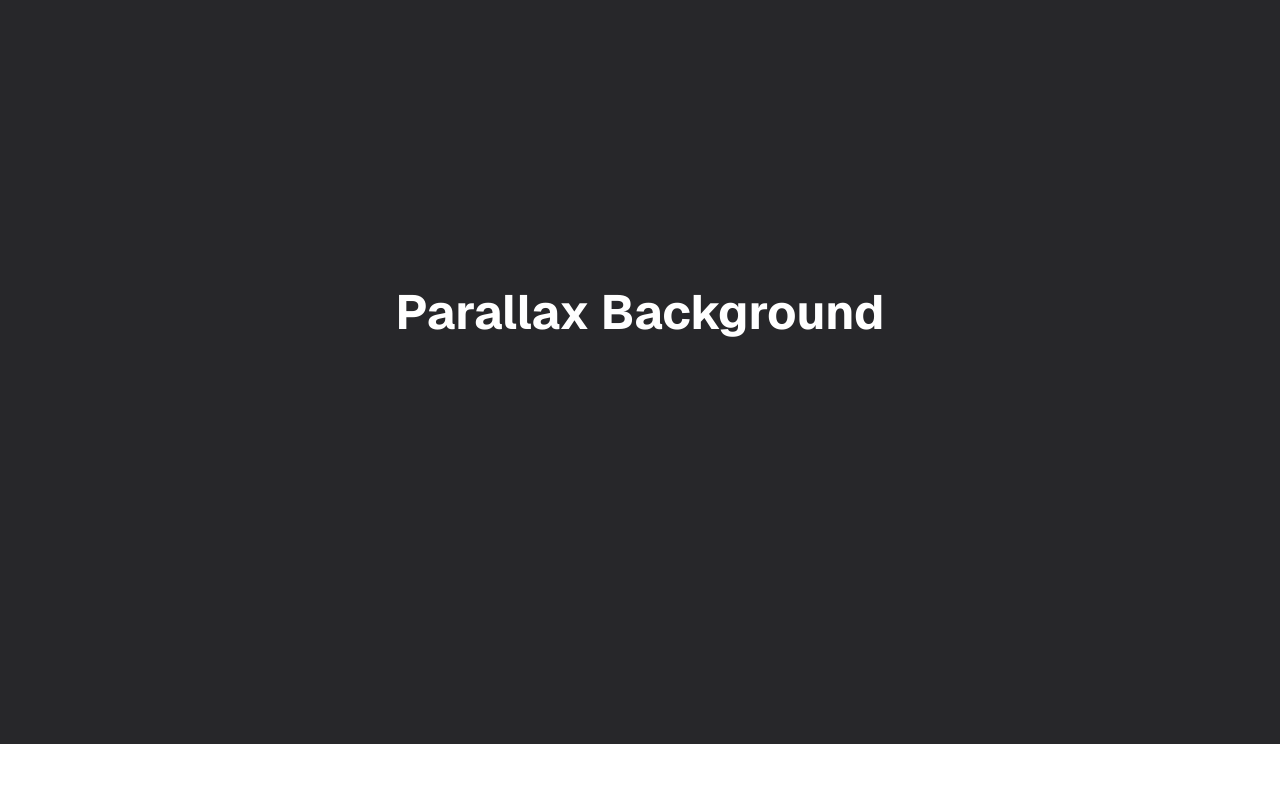
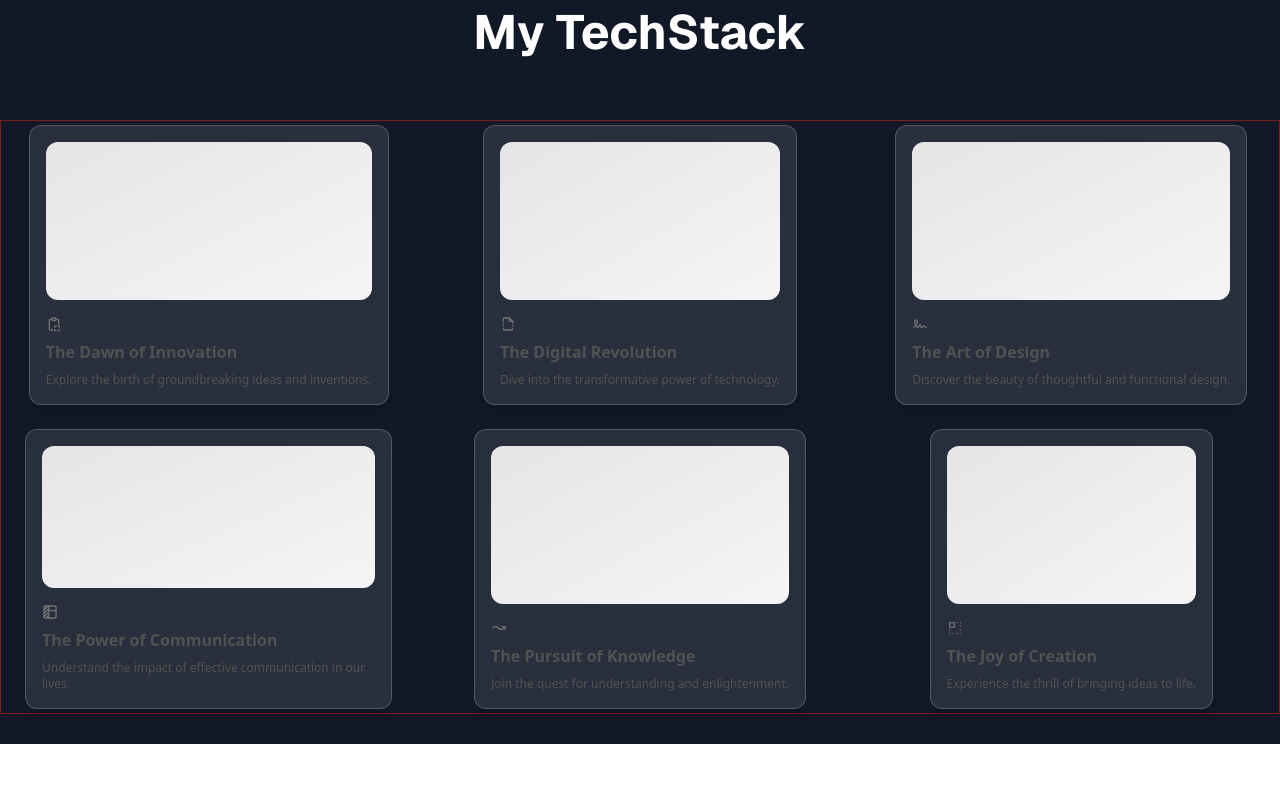
Before and after one commit to abelshinev/portfolio-v2, a Next.js app: page / in a window 1280 px wide. Shown: the part 920-1720 px from the top of the page. After the commit the page ends 1664 px from the top, so only its background shows below. Built offline with nearby package versions, Linux system fonts and the light colour scheme.

Commit message:
feat: Bento grid start

```diff
--- /dev/null
+++ b/components/bento-grid-demo.tsx
@@ -0,0 +1,71 @@
+import { cn } from "@/lib/utils";
+import React from "react";
+import { BentoGrid, BentoGridItem } from "./ui/bento-grid";
+import {
+  IconArrowWaveRightUp,
+  IconBoxAlignRightFilled,
+  IconBoxAlignTopLeft,
+  IconClipboardCopy,
+  IconFileBroken,
+  IconSignature,
+  IconTableColumn,
+} from "@tabler/icons-react";
+
+export function BentoGridDemo() {
+  return (
+    <BentoGrid className="w-full border border-red-900">
+      {items.map((item, i) => (
+        <BentoGridItem
+          key={i}
+          title={item.title}
+          description={item.description}
+          header={item.header}
+          icon={item.icon}
+          className={i === 3 || i === 6 ? "md:col-span-2" : ""}
+        />
+      ))}
+    </BentoGrid>
+  );
+}
+const Skeleton = () => (
+  <div className="flex flex-1 w-full h-full min-h-[6rem] rounded-xl bg-gradient-to-br from-neutral-200 dark:from-neutral-900 dark:to-neutral-800 to-neutral-100"></div>
+);
+const items = [
+  {
+    title: "The Dawn of Innovation",
+    description: "Explore the birth of groundbreaking ideas and inventions.",
+    header: <Skeleton />,
+    icon: <IconClipboardCopy className="h-4 w-4 text-neutral-500" />,
+  },
+  {
+    title: "The Digital Revolution",
+    description: "Dive into the transformative power of technology.",
+    header: <Skeleton />,
+    icon: <IconFileBroken className="h-4 w-4 text-neutral-500" />,
+  },
+  {
+    title: "The Art of Design",
+    description: "Discover the beauty of thoughtful and functional design.",
+    header: <Skeleton />,
+    icon: <IconSignature className="h-4 w-4 text-neutral-500" />,
+  },
+  {
+    title: "The Power of Communication",
+    description:
+      "Understand the impact of effective communication in our lives.",
+    header: <Skeleton />,
+    icon: <IconTableColumn className="h-4 w-4 text-neutral-500" />,
+  },
+  {
+    title: "The Pursuit of Knowledge",
+    description: "Join the quest for understanding and enlightenment.",
+    header: <Skeleton />,
+    icon: <IconArrowWaveRightUp className="h-4 w-4 text-neutral-500" />,
+  },
+  {
+    title: "The Joy of Creation",
+    description: "Experience the thrill of bringing ideas to life.",
+    header: <Skeleton />,
+    icon: <IconBoxAlignTopLeft className="h-4 w-4 text-neutral-500" />,
+  },
+];
--- a/components/pages/Home.js
+++ b/components/pages/Home.js
@@ -26,7 +26,7 @@ export default function HomePage() {
         style={{y}}
         className="absolute inset-0 bg-herobg bg-cover bg-center z-0"
       />
-      <div className="absolute inset-0 backdrop-blur-sm bg-black/30 z-10"/>
+      <div className="absolute inset-0 backdrop-blur-sm bg-black/30 z-10"/> {/* Blur div */}
       <motion.div
         initial={{ opacity: 0, y: 40 }}
         animate={{ opacity: 1, y: 0 }}
--- a/components/pages/TechStack.js
+++ b/components/pages/TechStack.js
@@ -1,18 +1,15 @@
 import React from 'react'
+import { BentoGridDemo } from '../bento-grid-demo'
 
 export default function TechStack() {
 
   return (
-    <>
-      <div className="h-[108vh] bg-zinc-800 bg-cover bg-center ">
-        <div className="h-full flex items-center justify-center text-white">
-          <h1 className="text-5xl font-bold">Parallax Background</h1>
+
+      <div className="h-[108vh] bg-gray-900 bg-cover bg-center ">
+        <div className="h-full flex flex-col items-center text-white">
+          <h1 className="text-5xl m-32 mb-16 font-bold">My TechStack</h1>
+          <BentoGridDemo />
         </div>
       </div>
-
-      <div className="h-screen bg-white text-black flex items-center justify-center">
-        <p>Scroll to see the parallax effect!</p>
-      </div>
-    </>
   )
 }
--- /dev/null
+++ b/components/ui/bento-grid.tsx
@@ -0,0 +1,58 @@
+import { cn } from "@/lib/utils";
+
+export const BentoGrid = ({
+  className,
+  children,
+}: {
+  className?: string;
+  children?: React.ReactNode;
+}) => {
+  return (
+    <div
+      className={cn(
+        "mx-auto grid max-w-7xl grid-cols-1 gap-4 md:auto-rows-[18rem] md:grid-cols-3",
+        className,
+      )}
+    >
+      {children}
+    </div>
+  );
+};
+
+export const BentoGridItem = ({
+  className,
+  title,
+  description,
+  header,
+  icon,
+}: {
+  className?: string;
+  title?: string | React.ReactNode;
+  description?: string | React.ReactNode;
+  header?: React.ReactNode;
+  icon?: React.ReactNode;
+}) => {
+  return (
+    <div className="p-1 mx-5 flex justify-center">
+
+
+      <div
+        className={cn(
+          "group/bento row-span-1 flex flex-col justify-between space-y-4 rounded-xl border border-white/20 bg-white/10 backdrop-blur-md p-4 shadow-lg transition duration-200 hover:shadow-2xl dark:bg-white/5",
+          className
+        )}
+      >
+        {header}
+        <div className="transition duration-200 group-hover/bento:translate-x-2">
+          {icon}
+          <div className="mt-2 mb-2 font-sans font-bold text-neutral-600 dark:text-neutral-200">
+            {title}
+          </div>
+          <div className="font-sans text-xs font-normal text-neutral-600 dark:text-neutral-300">
+            {description}
+          </div>
+        </div>
+      </div>
+    </div>
+  );
+};
--- a/package.json
+++ b/package.json
@@ -10,6 +10,7 @@
   },
   "dependencies": {
     "@radix-ui/react-slot": "^1.2.3",
+    "@tabler/icons-react": "^3.34.0",
     "autoprefixer": "^10.4.21",
     "class-variance-authority": "^0.7.1",
     "clsx": "^2.1.1",
```
Also changed, not shown: 1 other file (tests, documents, lock files or other folders).
